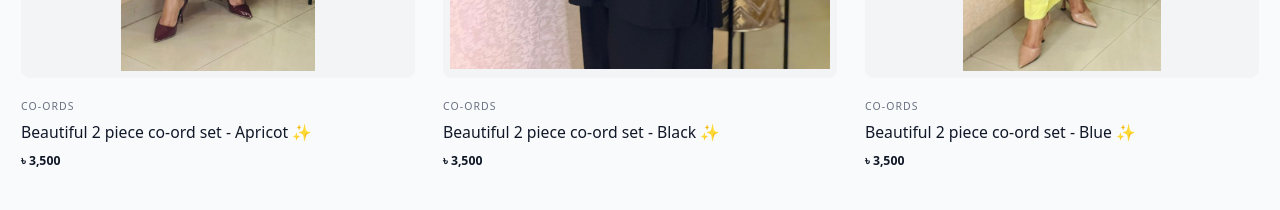
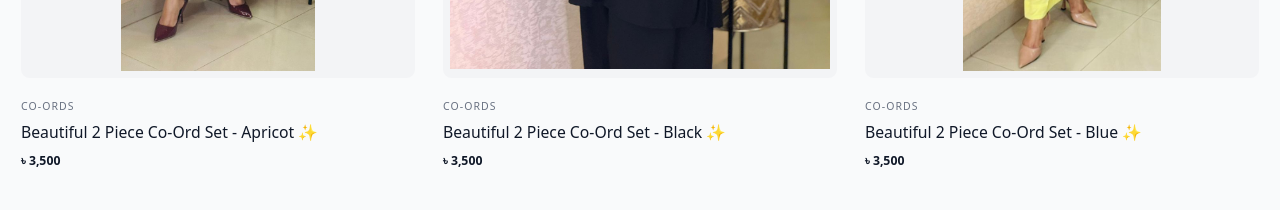
Before and after one commit to mhasan0505/sanslibyzebin, a Next.js app: page / in a window 1280 px wide. Shown: the part 2420-2630 px from the top of the page. Built offline with nearby package versions, Linux system fonts and the light colour scheme.

Commit message:
fix: minnor fixes

```diff
--- a/app/[category]/page.tsx
+++ b/app/[category]/page.tsx
@@ -33,10 +33,10 @@ export default async function CategoryPage(props: { params: Params }) {
   );
 
   return (
-    <div className="bg-secondary min-h-screen pt-24 pb-12">
+    <div className="bg-secondary min-h-screen pt-72 pb-12">
       <div className="container mx-auto px-6">
         <div className="mb-12 text-center">
-          <h1 className="font-heading text-4xl md:text-5xl text-primary mb-4 capitalize">
+          <h1 className="font-heading text-4xl md:text-5xl text-[#153532] mb-4 capitalize">
             {categoryName}
           </h1>
           <p className="text-gray-500 tracking-widest text-xs uppercase">
--- a/app/co-ords/page.tsx
+++ b/app/co-ords/page.tsx
@@ -12,7 +12,7 @@ export default function CoOrdsPage() {
     <div className="min-h-screen bg-background pt-72 pb-12">
       <div className="container mx-auto px-6">
         <div className="mb-12 text-center">
-          <h1 className="text-4xl md:text-5xl font-heading font-bold text-primary mb-4">
+          <h1 className="text-4xl md:text-5xl font-heading font-bold text-[#153532] mb-4">
             Co-Ords Collection
           </h1>
           <p className="text-gray-600 max-w-2xl mx-auto">
--- a/components/Header.tsx
+++ b/components/Header.tsx
@@ -209,7 +209,7 @@ export default function Header() {
             </div>
 
             <nav className="hidden w-full items-center justify-center pb-4 lg:flex">
-              <div className="flex flex-wrap items-center justify-center gap-1 rounded-[2rem] border border-[#efd6ad]/50 bg-white/70 p-1.5 shadow-[0_8px_22px_rgba(212,184,146,0.16)] px-3">
+              <div className="flex flex-wrap items-center justify-center gap-1 rounded-4xl border border-[#efd6ad]/50 bg-white/70 p-1.5 shadow-[0_8px_22px_rgba(212,184,146,0.16)] px-3">
                 {NAVIGATION_ITEMS.map((item, index) => (
                   <motion.div
                     key={item.href}
--- a/data/products.json
+++ b/data/products.json
@@ -1,9 +1,9 @@
 [
   {
     "id": 1,
-    "name": "Beautiful 2 piece co-ord set - Apricot ✨",
-    "fabric": "Pop corn cotton ✨",
-    "description": "Beautiful Aplic & embroidery ✨\n\nAvailable size-36 to 50✨",
+    "name": "Beautiful 2 Piece Co-Ord Set - Apricot ✨",
+    "fabric": "Pop Corn Cotton ✨",
+    "description": "Beautiful Appliqué & Embroidery ✨\n\nAvailable size-36 to 50✨",
     "price": 3500,
     "size": "36 to 50",
     "color": "Apricot",
@@ -20,9 +20,9 @@
   },
   {
     "id": 2,
-    "name": "Beautiful 2 piece co-ord set - Black ✨",
-    "fabric": "Pop corn cotton ✨",
-    "description": "Beautiful Aplic & embroidery ✨\n\nAvailable size-36 to 50✨",
+    "name": "Beautiful 2 Piece Co-Ord Set - Black ✨",
+    "fabric": "Pop Corn Cotton ✨",
+    "description": "Beautiful Appliqué & Embroidery ✨\n\nAvailable size-36 to 50✨",
     "price": 3500,
     "size": "36 to 50",
     "color": "Black",
@@ -39,9 +39,9 @@
   },
   {
     "id": 3,
-    "name": "Beautiful 2 piece co-ord set - Blue ✨",
-    "fabric": "Pop corn cotton ✨",
-    "description": "Beautiful Aplic & embroidery ✨\n\nAvailable size-36 to 50✨",
+    "name": "Beautiful 2 Piece Co-Ord Set - Blue ✨",
+    "fabric": "Pop Corn Cotton ✨",
+    "description": "Beautiful Appliqué & Embroidery ✨\n\nAvailable size-36 to 50✨",
     "price": 3500,
     "size": "36 to 50",
     "color": "Blue",
@@ -57,9 +57,9 @@
   },
   {
     "id": 4,
-    "name": "Beautiful 2 piece co-ord set - Dark Mauve ✨",
-    "fabric": "Pop corn cotton ✨",
-    "description": "Beautiful Aplic & embroidery ✨\n\nAvailable size-36 to 50✨",
+    "name": "Beautiful 2 Piece Co-Ord Set - Dark Mauve ✨",
+    "fabric": "Pop Corn Cotton ✨",
+    "description": "Beautiful Appliqué & Embroidery ✨\n\nAvailable size-36 to 50✨",
     "price": 3500,
     "size": "36 to 50",
     "color": "Dark Mauve",
@@ -77,12 +77,12 @@
   },
   {
     "id": 5,
-    "name": "Beautiful 2 piece co-ord set - Dark Orchesta ✨",
-    "fabric": "Pop corn cotton ✨",
-    "description": "Beautiful Aplic & embroidery ✨\n\nAvailable size-36 to 50✨",
+    "name": "Beautiful 2 Piece Co-Ord Set - Dark Orchestra ✨",
+    "fabric": "Pop Corn Cotton ✨",
+    "description": "Beautiful Appliqué & Embroidery ✨\n\nAvailable size-36 to 50✨",
     "price": 3500,
     "size": "36 to 50",
-    "color": "Dark Orchesta",
+    "color": "Dark Orchestra",
     "image": [
       "/images/co-ords/dark_orchesta/dark_orchestra%20(1).jpeg",
       "/images/co-ords/dark_orchesta/dark_orchestra%20(2).jpeg",
@@ -98,9 +98,9 @@
   },
   {
     "id": 6,
-    "name": "Beautiful 2 piece co-ord set - Maroon ✨",
-    "fabric": "Pop corn cotton ✨",
-    "description": "Beautiful Aplic & embroidery ✨\n\nAvailable size-36 to 50✨",
+    "name": "Beautiful 2 Piece Co-Ord Set - Maroon ✨",
+    "fabric": "Pop Corn Cotton ✨",
+    "description": "Beautiful Appliqué & Embroidery ✨\n\nAvailable size-36 to 50✨",
     "price": 3500,
     "size": "36 to 50",
     "color": "Maroon",
@@ -118,9 +118,9 @@
   },
   {
     "id": 7,
-    "name": "Beautiful 2 piece co-ord set - Misty Brown ✨",
-    "fabric": "Pop corn cotton ✨",
-    "description": "Beautiful Aplic & embroidery ✨\n\nAvailable size-36 to 50✨",
+    "name": "Beautiful 2 Piece Co-Ord Set - Misty Brown ✨",
+    "fabric": "Pop Corn Cotton ✨",
+    "description": "Beautiful Appliqué & Embroidery ✨\n\nAvailable size-36 to 50✨",
     "price": 3500,
     "size": "36 to 50",
     "color": "Misty Brown",
@@ -140,9 +140,9 @@
   },
   {
     "id": 8,
-    "name": "Beautiful 2 piece co-ord set - Ocean Blue ✨",
-    "fabric": "Pop corn cotton ✨",
-    "description": "Beautiful Aplic & embroidery ✨\n\nAvailable size-36 to 50✨",
+    "name": "Beautiful 2 Piece Co-Ord Set - Ocean Blue ✨",
+    "fabric": "Pop Corn Cotton ✨",
+    "description": "Beautiful Appliqué & Embroidery ✨\n\nAvailable size-36 to 50✨",
     "price": 3500,
     "size": "36 to 50",
     "color": "Ocean Blue",
@@ -161,9 +161,9 @@
   },
   {
     "id": 9,
-    "name": "Beautiful 2 piece co-ord set - Orange ✨",
-    "fabric": "Pop corn cotton ✨",
-    "description": "Beautiful Aplic & embroidery ✨\n\nAvailable size-36 to 50✨",
+    "name": "Beautiful 2 Piece Co-Ord Set - Orange ✨",
+    "fabric": "Pop Corn Cotton ✨",
+    "description": "Beautiful Appliqué & Embroidery ✨\n\nAvailable size-36 to 50✨",
     "price": 3500,
     "size": "36 to 50",
     "color": "Orange",
@@ -176,9 +176,9 @@
   },
   {
     "id": 10,
-    "name": "Beautiful 2 piece co-ord set - Pale Brown ✨",
-    "fabric": "Pop corn cotton ✨",
-    "description": "Beautiful Aplic & embroidery ✨\n\nAvailable size-36 to 50✨",
+    "name": "Beautiful 2 Piece Co-Ord Set - Pale Brown ✨",
+    "fabric": "Pop Corn Cotton ✨",
+    "description": "Beautiful Appliqué & Embroidery ✨\n\nAvailable size-36 to 50✨",
     "price": 3500,
     "size": "36 to 50",
     "color": "Pale Brown",
@@ -192,9 +192,9 @@
   },
   {
     "id": 11,
-    "name": "Beautiful 2 piece co-ord set - Parrot Pink ✨",
-    "fabric": "Pop corn cotton ✨",
-    "description": "Beautiful Aplic & embroidery ✨\n\nAvailable size-36 to 50✨",
+    "name": "Beautiful 2 Piece Co-Ord Set - Parrot Pink ✨",
+    "fabric": "Pop Corn Cotton ✨",
+    "description": "Beautiful Appliqué & Embroidery ✨\n\nAvailable size-36 to 50✨",
     "price": 3500,
     "size": "36 to 50",
     "color": "Parrot Pink",
@@ -212,9 +212,9 @@
   },
   {
     "id": 12,
-    "name": "Beautiful 2 piece co-ord set - Purple ✨",
-    "fabric": "Pop corn cotton ✨",
-    "description": "Beautiful Aplic & embroidery ✨\n\nAvailable size-36 to 50✨",
+    "name": "Beautiful 2 Piece Co-Ord Set - Purple ✨",
+    "fabric": "Pop Corn Cotton ✨",
+    "description": "Beautiful Appliqué & Embroidery ✨\n\nAvailable size-36 to 50✨",
     "price": 3500,
     "size": "36 to 50",
     "color": "Purple",
@@ -232,9 +232,9 @@
   },
   {
     "id": 13,
-    "name": "Beautiful 2 piece co-ord set - Reddish Brown ✨",
-    "fabric": "Pop corn cotton ✨",
-    "description": "Beautiful Aplic & embroidery ✨\n\nAvailable size-36 to 50✨",
+    "name": "Beautiful 2 Piece Co-Ord Set - Reddish Brown ✨",
+    "fabric": "Pop Corn Cotton ✨",
+    "description": "Beautiful Appliqué & Embroidery ✨\n\nAvailable size-36 to 50✨",
     "price": 3500,
     "size": "36 to 50",
     "color": "Reddish Brown",
@@ -252,9 +252,9 @@
   },
   {
     "id": 14,
-    "name": "Beautiful 2 piece co-ord set - Rosewood ✨",
-    "fabric": "Pop corn cotton ✨",
-    "description": "Beautiful Aplic & embroidery ✨\n\nAvailable size-36 to 50✨",
+    "name": "Beautiful 2 Piece Co-Ord Set - Rosewood ✨",
+    "fabric": "Pop Corn Cotton ✨",
+    "description": "Beautiful Appliqué & Embroidery ✨\n\nAvailable size-36 to 50✨",
     "price": 3500,
     "size": "36 to 50",
     "color": "Rosewood",
@@ -271,9 +271,9 @@
   },
   {
     "id": 15,
-    "name": "Beautiful 2 piece co-ord set - Stone Blue ✨",
-    "fabric": "Pop corn cotton ✨",
-    "description": "Beautiful Aplic & embroidery ✨\n\nAvailable size-36 to 50✨",
+    "name": "Beautiful 2 Piece Co-Ord Set - Stone Blue ✨",
+    "fabric": "Pop Corn Cotton ✨",
+    "description": "Beautiful Appliqué & Embroidery ✨\n\nAvailable size-36 to 50✨",
     "price": 3500,
     "size": "36 to 50",
     "color": "Stone Blue",
@@ -290,9 +290,9 @@
   },
   {
     "id": 16,
-    "name": "Beautiful 2 piece co-ord set - Teal ✨",
-    "fabric": "Pop corn cotton ✨",
-    "description": "Beautiful Aplic & embroidery ✨\n\nAvailable size-36 to 50✨",
+    "name": "Beautiful 2 Piece Co-Ord Set - Teal ✨",
+    "fabric": "Pop Corn Cotton ✨",
+    "description": "Beautiful Appliqué & Embroidery ✨\n\nAvailable size-36 to 50✨",
     "price": 3500,
     "size": "36 to 50",
     "color": "Teal",
@@ -310,9 +310,9 @@
   },
   {
     "id": 17,
-    "name": "Beautiful 2 piece co-ord set - Yellow ✨",
-    "fabric": "Pop corn cotton ✨",
-    "description": "Beautiful Aplic & embroidery ✨\n\nAvailable size-36 to 50✨",
+    "name": "Beautiful 2 Piece Co-Ord Set - Yellow ✨",
+    "fabric": "Pop Corn Cotton ✨",
+    "description": "Beautiful Appliqué & Embroidery ✨\n\nAvailable size-36 to 50✨",
     "price": 3500,
     "size": "36 to 50",
     "color": "Yellow",
```
